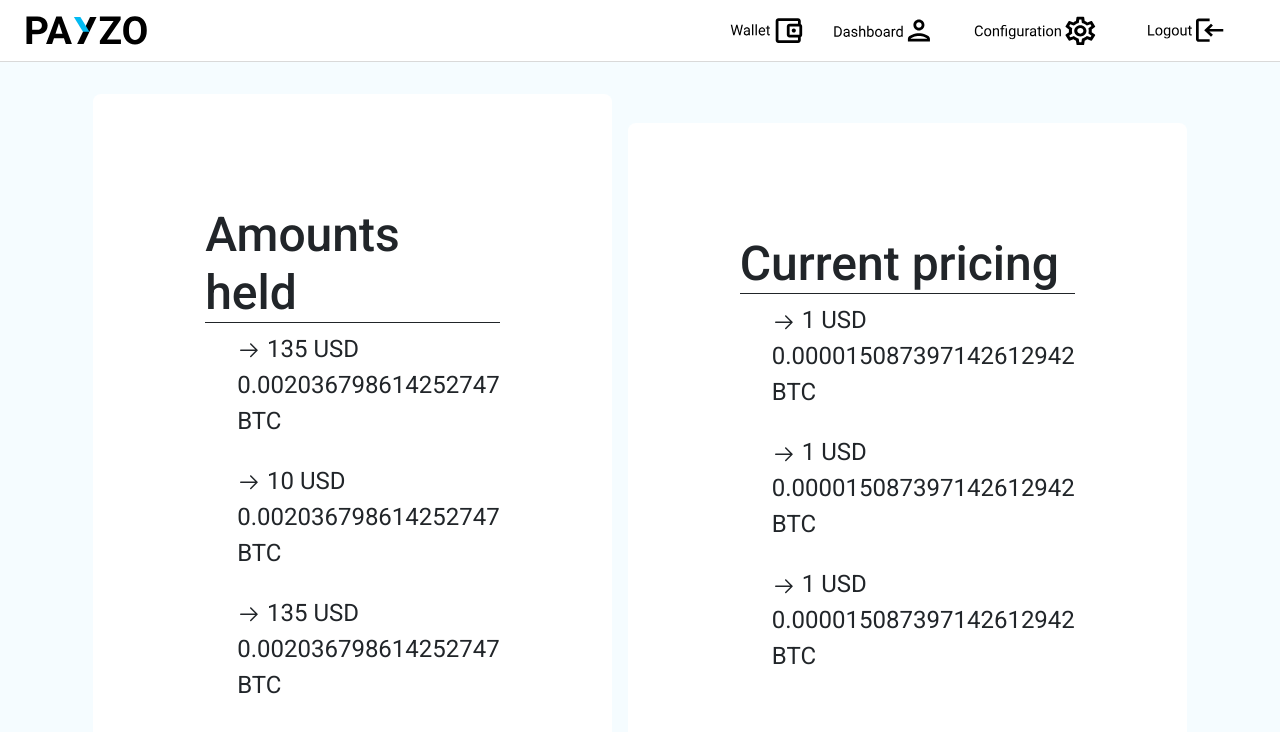
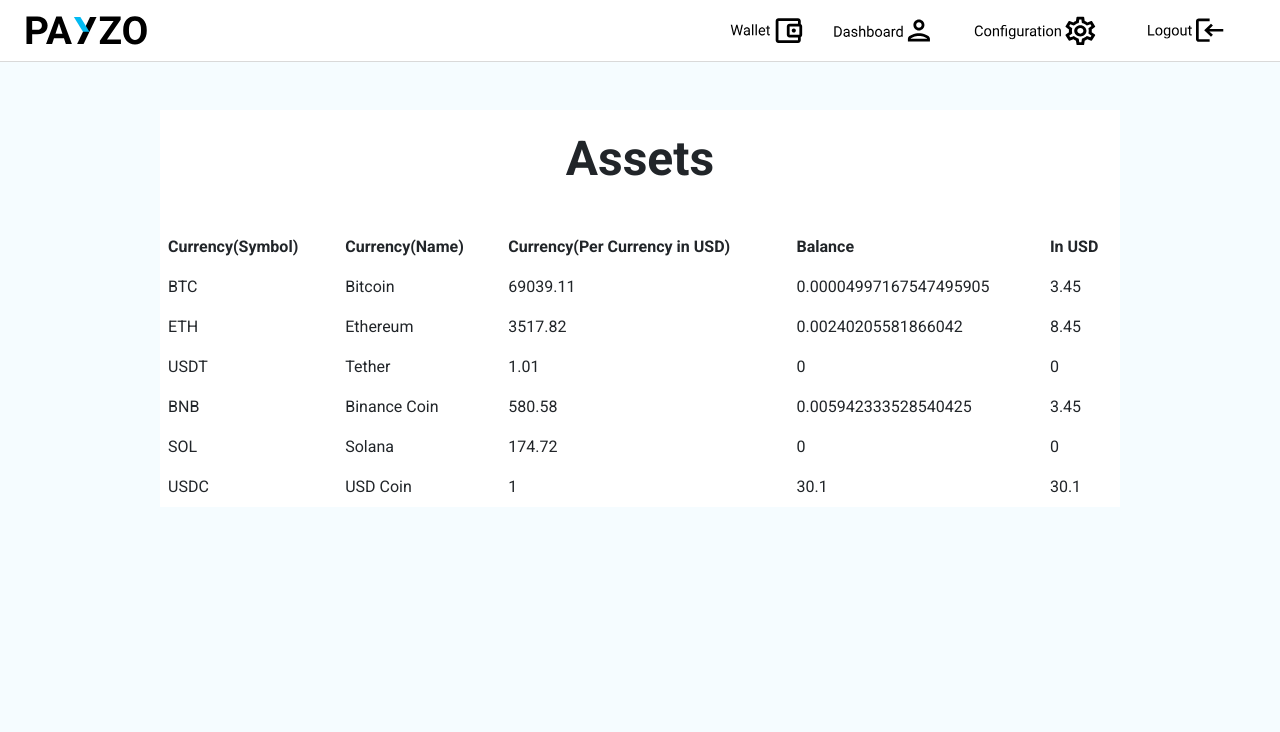
Before and after one commit to rogelioolarte/c17-41-ft-java, a React (Vite) app: page /wallet in a window 1280 px wide. Shown: the top 732 px of the page. Built offline with nearby package versions, Linux system fonts and the light colour scheme; no server answers; sample sign-in values are in the browser's storage.

Commit message:
rework of routes and created walletPage and functions

```diff
--- a/src/App.jsx
+++ b/src/App.jsx
@@ -1,7 +1,5 @@
 import { Outlet } from "react-router-dom";
-
 import "./App.css";
-
 import NavBar from "./components/container/NavBar";
 
 function App() {
--- a/src/components/container/ProtectedRoute.jsx
+++ b/src/components/container/ProtectedRoute.jsx
@@ -1,17 +1,26 @@
 import PropTypes from 'prop-types'
-import { Navigate } from "react-router-dom";
+import { useEffect, useState } from 'react';
+import { UserContext, UserProvider } from '../../contexts/user.context';
+import { TOKEN_GET } from '../../config/token';
 
-function ProtectedRoute({ isAllowed, redirectTo, element }) {
-  if(isAllowed){
+function ProtectedRoute({  redirectTo, element }) {
+
+  const { user } = UserProvider(UserContext);
+  const [loggedIn, setLoggedIn] = useState(user || TOKEN_GET);
+
+  useEffect(() => {
+    setLoggedIn(user || TOKEN_GET );
+  }, [user]);
+
+  if(loggedIn){
     return element
   }else {
-    return <Navigate to={redirectTo} />
+    return redirectTo
   }
 }
 
 ProtectedRoute.propTypes = {
-    isAllowed: PropTypes.bool.isRequired,
-    redirectTo: PropTypes.string.isRequired,
+    redirectTo: PropTypes.element.isRequired,
     element: PropTypes.element.isRequired,
 
 }
--- a/src/components/container/walletSection.jsx
+++ b/src/components/container/walletSection.jsx
@@ -1,6 +1,50 @@
+import { useEffect, useState } from "react"
+import { LIST_PRODUCTS } from "../../mocks/products.mocks"
+import { LIST_TRANSACTIONS } from "../../mocks/transactions.mock"
+import PerAsset from "../pure/perAsset";
+import '../../styles/styleWallet.scss'
+import { getTransactions, obtainProduct } from "../../services/dashboardService";
+
 function WalletSection() {
+
+  const [transactions, setTransactions] = useState([]);
+  const [assets, setAsset] = useState([]);
+
+  let listOfAssets = assets.length !== 0 ? assets : LIST_PRODUCTS;
+  let listOfTransactions = transactions.length !== 0 ? transactions : LIST_TRANSACTIONS;
+
+  useEffect(()=>{
+    obtainProduct().then((data)=> {
+      data.length !== 0 ? setAsset(data) : setAsset([])
+    })
+    getTransactions().then((data) => {
+      data.length !== 0 ? setTransactions(data) : setTransactions([])
+    })
+  },[])
+
   return (
-    <div>WalletSection</div>
+    <div className="col-9 wallet-init wallet-area" >
+      <h1 className="d-flex justify-content-center wallet-title" >Assets</h1>
+      <table className="table table-borderless align-middle ">
+        <thead>
+          <tr>
+            <th scope="col">Currency(Symbol)</th>
+            <th scope="col">Currency(Name)</th>
+            <th scope="col">Currency(Per Currency in USD)</th>
+            <th scope="col">Balance</th>
+            <th scope="col">In USD</th>
+          </tr>
+        </thead>
+        <tbody>
+          { listOfAssets.map((data, index)=>{
+            return <PerAsset key={index} asset={data} totalQuantity={listOfTransactions
+          .filter(value => value.product.productName === data.productName) } />
+          })}
+        </tbody>
+      </table>
+
+
+    </div>
   )
 }
 
--- a/src/components/pure/forms/CreateOffer.jsx
+++ b/src/components/pure/forms/CreateOffer.jsx
@@ -33,7 +33,7 @@
     };
 
     const [products, setProducts] = useState([]);
-    const listOfCurrencies = products.length !==0 ? products : LIST_PRODUCTS;
+    let listOfCurrencies = products.length !==0 ? products : LIST_PRODUCTS;
 
     useEffect(() => {
         obtainProduct().then((data)=> {
--- /dev/null
+++ b/src/components/pure/perAsset.jsx
@@ -0,0 +1,26 @@
+import PropTypes from 'prop-types'
+import '../../styles/styleWallet.scss'
+
+function PerAsset({ asset, totalQuantity }) {
+  return (
+    <tr>
+        <td>{ asset.symbol }</td>
+        <td>{ asset.productName }</td>
+        <td>{ asset.currentPrice }</td>
+        <td>{ totalQuantity
+          .reduce((total, transaction) => total + transaction.quantity, 0)
+            / asset.currentPrice }
+        </td>
+        <td>{ totalQuantity
+          .reduce((total, transaction) => total + transaction.quantity, 0) }
+        </td>
+    </tr>
+  )
+}
+
+PerAsset.propTypes = {
+    asset: PropTypes.object.isRequired,
+    totalQuantity: PropTypes.array.isRequired,
+}
+
+export default PerAsset
--- a/src/main.jsx
+++ b/src/main.jsx
@@ -18,8 +18,7 @@
 import ErrorPage from "./pages/ErrorPage.jsx";
 import ConfigSection from "./components/container/configSection.jsx";
 import ProtectedRoute from "./components/container/ProtectedRoute.jsx";
-import { TOKEN_GET } from "./config/token.js";
-
+import { UserProvider } from "./contexts/user.context.jsx";
 
 const router = createBrowserRouter([
   {
@@ -27,27 +26,36 @@
     element: <App />,
     children: [
       { path: "/", element: <Navigate to="/home" />},
-      { path: "/home", element: <HomePage /> },
-      { path: "/dashboard", element: <ProtectedRoute isAllowed={ TOKEN_GET || false }
-          redirectTo="/login" element={<DashboardPage />} />, children: [
+      { path: "/home", element: <ProtectedRoute redirectTo={<HomePage />}
+          element={<Navigate to="/dashboard" />} />  },
+      { path: "/dashboard", element: <ProtectedRoute redirectTo={<Navigate to="/login" />}
+          element={<DashboardPage />} />, children: [
           { path: "/dashboard", element: <Navigate to="/dashboard/offer" /> },
-          { path: "/dashboard/offer", element: <CreateOffer /> },
-          { path: "/dashboard/history", element: <ShowHistory /> },
+          { path: "/dashboard/offer", element: <ProtectedRoute redirectTo={<Navigate to="/login" />}
+              element={<CreateOffer />} /> },
+          { path: "/dashboard/history", element: <ProtectedRoute redirectTo={<Navigate to="/login" />}
+              element={<ShowHistory />} /> },
         ],
       },
-      { path: "/wallet", element: <ProtectedRoute isAllowed={ TOKEN_GET || false }
-          redirectTo="/login" element={<WalletPage />} /> },
-      { path: "/config", element: <ProtectedRoute isAllowed={ TOKEN_GET || false }
-          redirectTo="/login" element={<ConfigSection />} /> },
+      { path: "/wallet", element: <ProtectedRoute redirectTo={<Navigate to="/login" />}
+          element={<WalletPage />} /> },
+      { path: "/config", element: <ProtectedRoute redirectTo={<Navigate to="/login" />}
+          element={<ConfigSection />} /> },
     ],
   },
-  { path: "/login", element: <LoginPage /> },
-  { path: "/register", element: <RegisterPage /> },
-  { path: "/recover", element: <RecoverPage /> },
+  { path: "/login", element: <ProtectedRoute redirectTo={<LoginPage />}
+      element={<Navigate to="/dashboard" />}  /> },
+  { path: "/register", element: <ProtectedRoute redirectTo={<RegisterPage />}
+      element={<Navigate to="/dashboard" />} /> },
+  { path: "/recover", element: <ProtectedRoute redirectTo={<RecoverPage />}
+      element={<Navigate to="/dashboard" />} /> },
   { path: "/error", element: <ErrorPage /> },
   { path: "*", element: <NotFoundPage /> },
 ]);
 
 ReactDOM.createRoot(document.getElementById("root")).render(
+  <UserProvider>
     <RouterProvider router={router} />
+  </UserProvider>
+
 );
--- a/src/models/currency.class.js
+++ b/src/models/currency.class.js
@@ -4,7 +4,7 @@
     productName = '';
     currentPrice = 0;
     previousPrice = 0;
-    lastUpdate = Date;
+    lastUpdate = '';
 
     /**
      * Create a currency
--- a/src/models/transaction.class.js
+++ b/src/models/transaction.class.js
@@ -2,7 +2,7 @@
 
 export class Transaction {
     product = Currency;
-    date = Date;
+    date = '';
     quantity = 0;
 
     /**
--- a/src/pages/WalletPage.jsx
+++ b/src/pages/WalletPage.jsx
@@ -1,50 +1,10 @@
 // import WalletSection from "../components/pure/walletSection";
-import { GoArrowRight } from "react-icons/go";
+import WalletSection from "../components/container/walletSection";
 import "../styles/walletPage.scss";
 
 function WalletPage() {
   return (
-    <section className="container">
-      <div className="wallet-section">
-        <div className="wallet-section__left ">
-          <h1>Amounts held</h1>
-          <ul>
-            <li>
-              <GoArrowRight /> 135 USD
-              <p>0.002036798614252747 BTC</p>
-            </li>
-            <li>
-              <GoArrowRight /> 10 USD
-              <p>0.002036798614252747 BTC</p>
-            </li>
-            <li>
-              <GoArrowRight /> 135 USD
-              <p>0.002036798614252747 BTC</p>
-            </li>
-          </ul>
-        </div>
-
-        <div className="wallet-section__right">
-          <h1>Current pricing</h1>
-          <ul>
-            <li>
-              <GoArrowRight /> 1 USD
-              <p>0.000015087397142612942 BTC</p>
-            </li>
-            <li>
-              <GoArrowRight /> 1 USD
-              <p>0.000015087397142612942 BTC</p>
-            </li>
-            <li>
-              <GoArrowRight /> 1 USD
-              <p>0.000015087397142612942 BTC</p>
-            </li>
-          </ul>
-        </div>
-      </div>
-
-      {/* <WalletSection></WalletSection> */}
-    </section>
+    <div className="d-flex justify-content-center"><WalletSection/></div>
   );
 }
 
--- a/src/services/authService.js
+++ b/src/services/authService.js
@@ -8,9 +8,7 @@
       email: email,
       password: password,
     });
-    /**
-     * Token temporal
-     */
+    /** Token temporal */
     sessionStorage.setItem('token', 'user')
     return user;
   } catch (error) {
@@ -33,7 +31,7 @@
     const newUser = await axios.post(
       MAIN_API.length !== 0 ?
         MAIN_API.concat(ROUTE_REGISTER) : 'https://reqres.in/api/register',
-      {
+      /* {
         firstName: firstName,
         lastName: lastName,
         idPassport: idPassport,
@@ -41,8 +39,14 @@
         password: password,
         avatar: avatar,
         account: account,
+      } */
+      {
+        "email": "eve.holt@reqres.in",
+        "password": "pistol"
       }
     );
+    /** Token temporal */
+    sessionStorage.setItem('token', 'user')
     return newUser;
   } catch (error) {
     navigateToErrorPage(error.message);
--- /dev/null
+++ b/src/styles/styleWallet.scss
@@ -0,0 +1,13 @@
+.wallet-init {
+    * {
+        background-color: white;
+    }
+}
+.wallet-title {
+    margin-top: 5%;
+    margin-bottom: -.5rem;
+    padding-top: 2%;
+    padding-bottom: 5%;
+    font-size: 300%;
+    font-weight: 600;
+}
```
